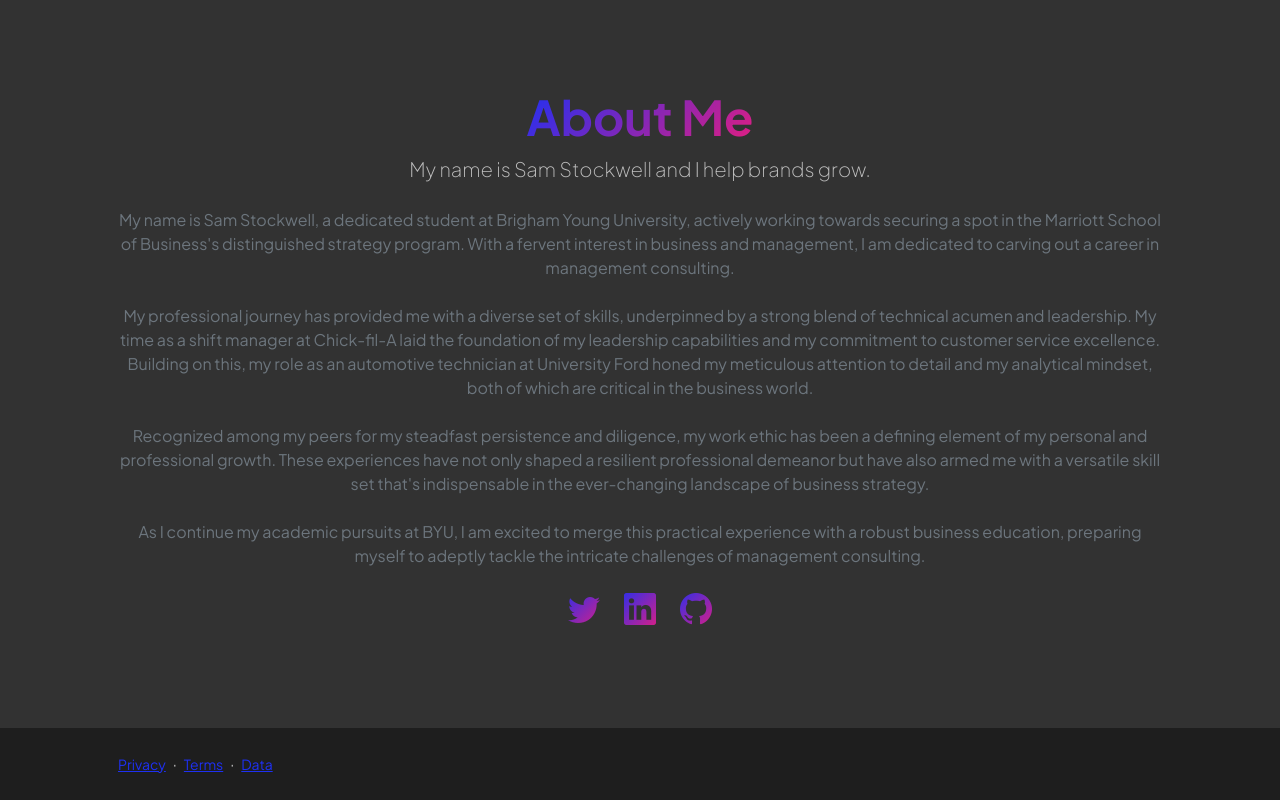
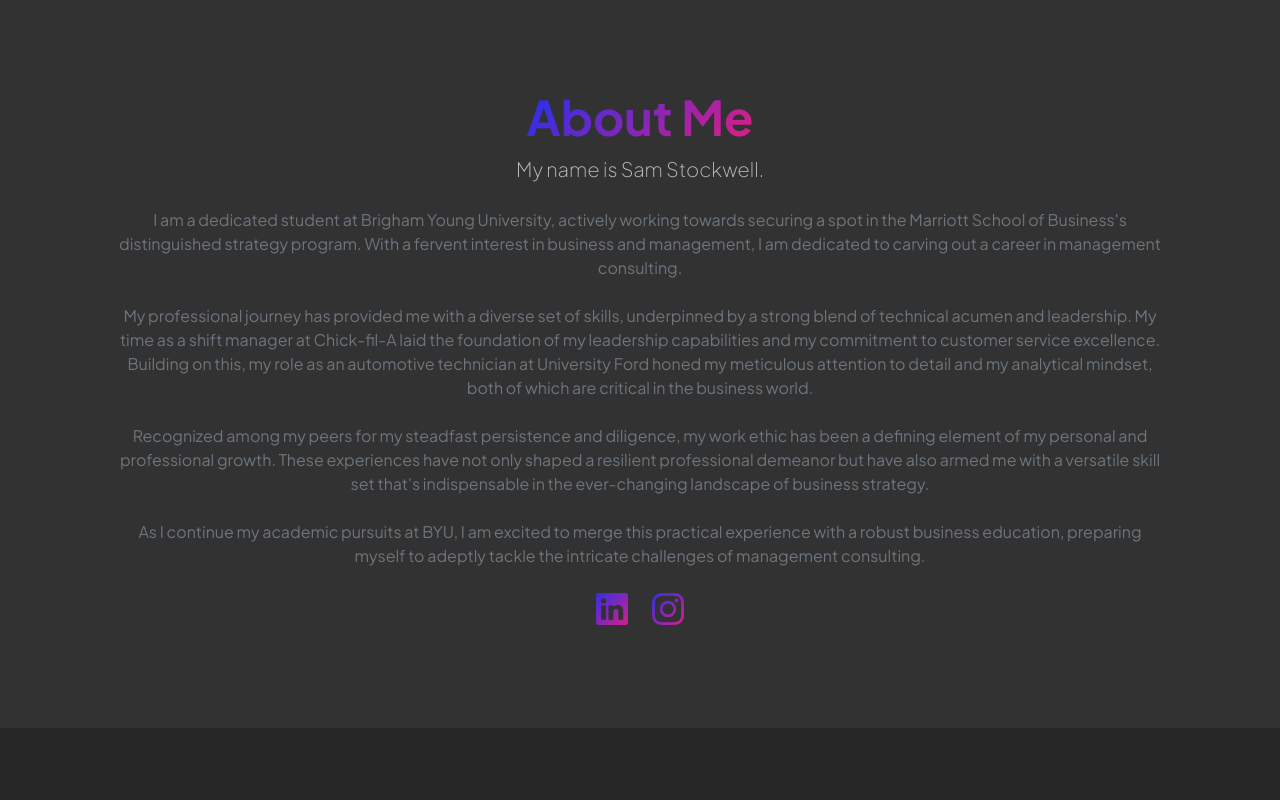
Before and after one commit to EagleSky196/bluey, a plain HTML site: page index.html in a window 1280 px wide. Shown: the part 1073-1873 px from the top of the page. After the commit the page ends 1801 px from the top, so only its background shows below. Drawn offline with nearby package versions, Linux system fonts and the light colour scheme.

Commit message:
Add files via upload

```diff
--- a/index.html
+++ b/index.html
@@ -41,9 +41,9 @@
                         <div class="col-xxl-5">
                             <!-- Header text content-->
                             <div class="text-center text-xxl-start">
-                                <div class="badge bg-gradient-primary-to-secondary text-white mb-4"><div class="text-uppercase">Design &middot; Development &middot; Marketing</div></div>
+                                <div class="badge bg-gradient-primary-to-secondary text-white mb-4"><div class="text-uppercase">Design &middot; Strategy &middot; Marketing</div></div>
                                 <div class="fs-3 fw-light text-muted">I can help your business to</div>
-                                <h1 class="display-3 fw-bolder mb-5"><span class="text-gradient d-inline">Get online and grow fast</span></h1>
+                                <h1 class="display-3 fw-bolder mb-5"><span class="text-gradient d-inline">Grow fast</span></h1>
                                 <div class="d-grid gap-3 d-sm-flex justify-content-sm-center justify-content-xxl-start mb-3">
                                     <a class="btn btn-primary btn-lg px-5 py-3 me-sm-3 fs-6 fw-bolder" href="resume.html">Resume</a>
                                     <a class="btn btn-outline-dark btn-lg px-5 py-3 fs-6 fw-bolder" href="projects.html">Projects</a>
@@ -182,8 +182,8 @@
                         <div class="col-xxl-8">
                             <div class="text-center my-5">
                                 <h2 class="display-5 fw-bolder"><span class="text-gradient d-inline">About Me</span></h2>
-                                <p class="lead fw-light mb-4">My name is Sam Stockwell and I help brands grow.</p>
-                                <p class="text-muted">My name is Sam Stockwell, a dedicated student at Brigham Young University, actively working towards securing a spot in the Marriott School of Business's distinguished strategy program. With a fervent interest in business and management, I am dedicated to carving out a career in management consulting.
+                                <p class="lead fw-light mb-4">My name is Sam Stockwell.</p>
+                                <p class="text-muted">I am a dedicated student at Brigham Young University, actively working towards securing a spot in the Marriott School of Business's distinguished strategy program. With a fervent interest in business and management, I am dedicated to carving out a career in management consulting.
                                     <br><br>
                                     My professional journey has provided me with a diverse set of skills, underpinned by a strong blend of technical acumen and leadership. My time as a shift manager at Chick-fil-A laid the foundation of my leadership capabilities and my commitment to customer service excellence. Building on this, my role as an automotive technician at University Ford honed my meticulous attention to detail and my analytical mindset, both of which are critical in the business world.
                                     <br><br>
@@ -191,9 +191,8 @@
                                     <br><br>
                                     As I continue my academic pursuits at BYU, I am excited to merge this practical experience with a robust business education, preparing myself to adeptly tackle the intricate challenges of management consulting.</p>
                                 <div class="d-flex justify-content-center fs-2 gap-4">
-                                    <a class="text-gradient" href="#!"><i class="bi bi-twitter"></i></a>
-                                    <a class="text-gradient" href="#!"><i class="bi bi-linkedin"></i></a>
-                                    <a class="text-gradient" href="#!"><i class="bi bi-github"></i></a>
+                                    <a class="text-gradient" href="https://www.linkedin.com/in/samueldhstockwell/"><i class="bi bi-linkedin"></i></a>
+                                    <a class="text-gradient" href="https://www.instagram.com/eaglesky196/"><i class="bi bi-instagram"></i></a>
                                 </div>
                             </div>
                         </div>
@@ -201,20 +200,6 @@
                 </div>
             </section>
         </main>
-        <!-- Footer-->
-        <footer class="bg-white py-4 mt-auto">
-            <div class="container px-5">
-                <div class="row align-items-center justify-content-between flex-column flex-sm-row">
-                    <div class="col-auto">
-                        <a class="small" href="#!">Privacy</a>
-                        <span class="mx-1">&middot;</span>
-                        <a class="small" href="#!">Terms</a>
-                        <span class="mx-1">&middot;</span>
-                        <a class="small" href="#!">Data</a>
-                    </div>
-                </div>
-            </div>
-        </footer>
         <!-- Bootstrap core JS-->
         <script src="https://cdn.jsdelivr.net/npm/bootstrap@5.2.3/dist/js/bootstrap.bundle.min.js"></script>
         <!-- Core theme JS-->
```
Also changed, not shown: projects.html (+0 -14 lines), resume.html (+0 -14 lines).
